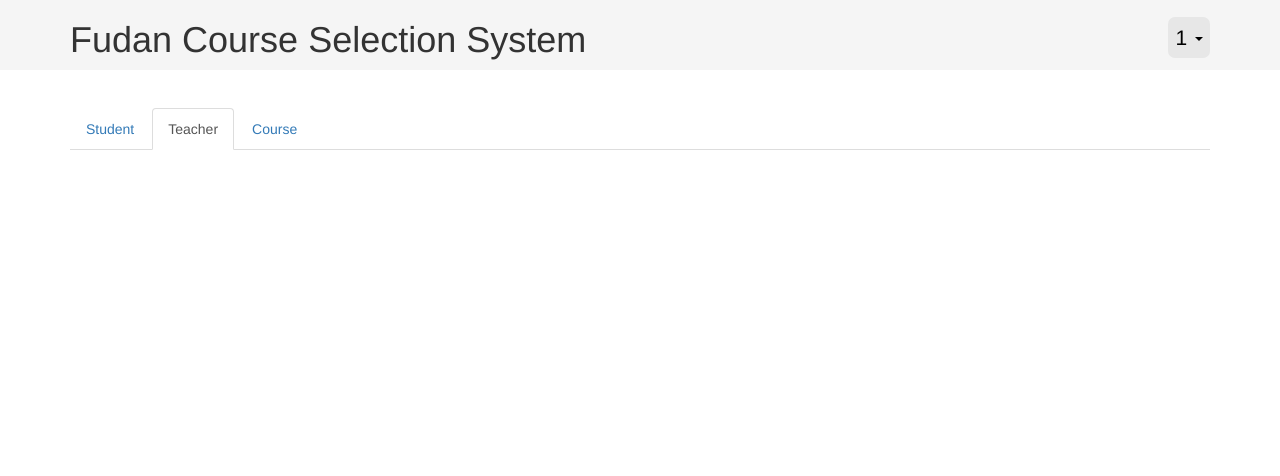
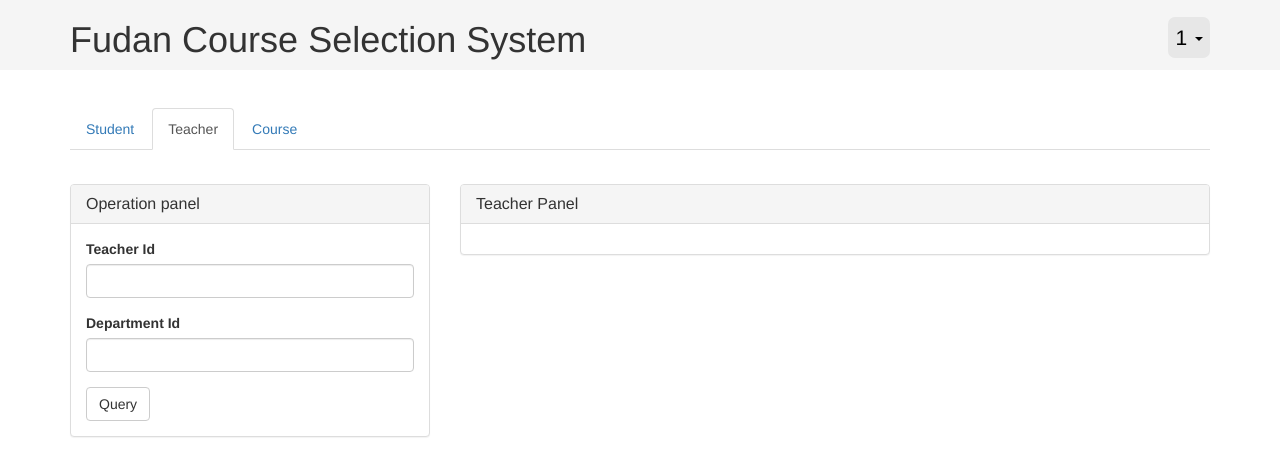
Before and after one commit to SiuTo/CourseSelectionSystem, a PHP site: page /php/admin/admin.php in a window 1280 px wide, after a click on "Teacher". Shown: the top 476 px of the page. Run offline with PHP 8.4, Linux system fonts and the light colour scheme; the visitor is signed in with stand-in values (Sample User, id 1).

Commit message:
finish the 3 tab pages

```diff
--- a/js/admin.js
+++ b/js/admin.js
@@ -1,5 +1,5 @@
 $("#stuQuery").click(function() {
-	$("#showResultPanel").load(
+	$("#showResultPanel-stu").load(
 		"stuQuery.php",
 		{
 			sid: $("#stuSid").val(),
@@ -8,6 +8,12 @@ $("#stuQuery").click(function() {
 	);
 });
 
+function alertResult(data, status) {
+	var pos=data.indexOf(":");
+	$("#alertModal .modal-title").text(data.slice(0, pos));
+	$("#alertModal .modal-body").text(data.slice(pos+1));
+	$("#alertModal").modal("toggle");
+}
 
 function addStuCourse() {
 	$.post("../student/addCourse.php",
@@ -15,13 +21,10 @@ function addStuCourse() {
 			sid: $("#stuSid").val(),
 			courseId: $("#courseId").val()
 		},
-		function(data, status)
-		{
-			alert(data);
-		}
+		alertResult
 	);
 
-	$("#showResultPanel").load(
+	$("#showResultPanel-stu").load(
 		"stuQuery.php",
 		{
 			sid: $("#stuSid").val(),
@@ -36,13 +39,10 @@ function dropStuCourse() {
 			sid: $("#stuSid").val(),
 			courseId: $("#courseId").val()
 		},
-		function(data, status)
-		{
-			alert(data);
-		}
+		alertResult
 	);
 
-	$("#showResultPanel").load(
+	$("#showResultPanel-stu").load(
 		"stuQuery.php",
 		{
 			sid: $("#stuSid").val(),
@@ -50,3 +50,34 @@ function dropStuCourse() {
 		}
 	);
 }
+
+$("#teaQuery").click(function() {
+	$("#showResultPanel-tea").load(
+		"teaQuery.php",
+		{
+			tid: $("#teaTid").val(),
+			did: $("#teaDid").val()
+		}
+	);
+});
+
+function loadList(courseId) {
+	$("#alertModal .modal-title").text("Course "+courseId);
+	$("#alertModal .modal-body").load(
+		"../teacher/studentList.php",
+		{CID: courseId},
+		function(){
+			$("#alertModal").modal("toggle");
+		}
+	);
+}
+
+$("#courseQuery").click(function() {
+	$("#showResultPanel-course").load(
+		"courseQuery.php",
+		{
+			cid: $("#courseCid").val(),
+			did: $("#courseDid").val()
+		}
+	);
+});
--- a/php/admin/admin.php
+++ b/php/admin/admin.php
@@ -48,6 +48,20 @@
 			</ul>
 
 			<div class="tab-content container-body">
+				<div id="alertModal" class="modal fade">
+					<div class="modal-dialog">
+						<div class="modal-content">
+							<div class="modal-header">
+								<button type="button" class="close" data-dismiss="modal" aria-label="Close">
+									<span aria-hidden="true">&times;</span>
+								</button>
+								<h4 class="modal-title"></h4>
+							</div>
+							<div class="modal-body"></div>
+						</div>
+					</div>
+				</div>
+
 				<div role="tabpanel" class="tab-pane active" id="student">
 					<div class="row">
 						<div class="col-sm-4">
@@ -75,7 +89,7 @@
 								<div class="panel-heading">
 									<h3 class="panel-title">Student Panel</h3>
 								</div>
-								<div id="showResultPanel" class="panel-body">
+								<div id="showResultPanel-stu" class="panel-body">
 								</div>
 							</div>
 						</div>
@@ -83,9 +97,72 @@
 				</div>
 
 				<div role="tabpanel" class="tab-pane" id="teacher">
+					<div class="row">
+						<div class="col-sm-4">
+							<div class="panel panel-default">
+								<div class="panel-heading">
+									<h3 class="panel-title">Operation panel</h3>
+								</div>
+								<div class="panel-body">
+									<form class="form">
+										<div class="form-group">
+											<label for="teaTid" class="control-label">Teacher Id</label>
+											<input type="text" id="teaTid" class="form-control">
+										</div>
+										<div class="form-group">
+											<label for="teaDid" class="control-label">Department Id</label>
+											<input type="text" id="teaDid" class="form-control">
+										</div>
+										<button type="button" class="btn btn-default" id="teaQuery">Query</button>
+									</form>
+								</div>
+							</div>
+						</div>
+						<div class="col-sm-8">
+							<div class="panel panel-default">
+								<div class="panel-heading">
+									<h3 class="panel-title">Teacher Panel</h3>
+								</div>
+								<div id="showResultPanel-tea" class="panel-body">
+								</div>
+							</div>
+						</div>
+					</div>
 				</div>
 
 				<div role="tabpanel" class="tab-pane" id="course">
+					<div class="row">
+						<div class="col-sm-4">
+							<div class="panel panel-default">
+								<div class="panel-heading">
+									<h3 class="panel-title">Operation panel</h3>
+								</div>
+								<div class="panel-body">
+									<form class="form">
+										<div class="form-group">
+											<label for="courseCid" class="control-label">Course Id</label>
+											<input type="text" id="courseCid" class="form-control">
+										</div>
+										<div class="form-group">
+											<label for="courseDid" class="control-label">Department Id</label>
+											<input type="text" id="courseDid" class="form-control">
+										</div>
+										<button type="button" class="btn btn-default" id="courseQuery">Query</button>
+									</form>
+								</div>
+							</div>
+						</div>
+						<div class="col-sm-8">
+							<div class="panel panel-default">
+								<div class="panel-heading">
+									<h3 class="panel-title">Course Panel</h3>
+								</div>
+								<div id="showResultPanel-course" class="panel-body">
+								</div>
+							</div>
+						</div>
+					</div>
+
 				</div>
 			</div>
 		</div>
--- a/php/teacher/showCourse.php
+++ b/php/teacher/showCourse.php
@@ -2,9 +2,10 @@
 	require "../verifyUser.php";
 	require "../ConnectDB.php";
 
-	$userId=$_SESSION["userId"];
+	if ($_SESSION["userType"]=="admin") $tid=$_POST["tid"];
+	else $tid=$_SESSION["userId"];
 
-	$result=mysql_query("SELECT CID, CNAME, CREDIT, CNUM FROM COURSE, TEACHER WHERE COURSE.TID=TEACHER.TID AND TEACHER.TID=$userId ORDER BY CID");
+	$result=mysql_query("SELECT CID, CNAME, CREDIT, CNUM FROM COURSE, TEACHER WHERE COURSE.TID=TEACHER.TID AND TEACHER.TID=$tid ORDER BY CID");
 	echo "<table class='table table-striped'>";
 	echo "<thead><tr><th>#</th><th>Course Id</th><th>Course Name</th><th>Credit</th><th>Available</th><th>Number of Students</th></tr></thead><tbody>";
 	$num=0;
```
Also changed, not shown: php/admin/courseQuery.php (added, +50 -0 lines), php/admin/teaQuery.php (added, +44 -0 lines).
